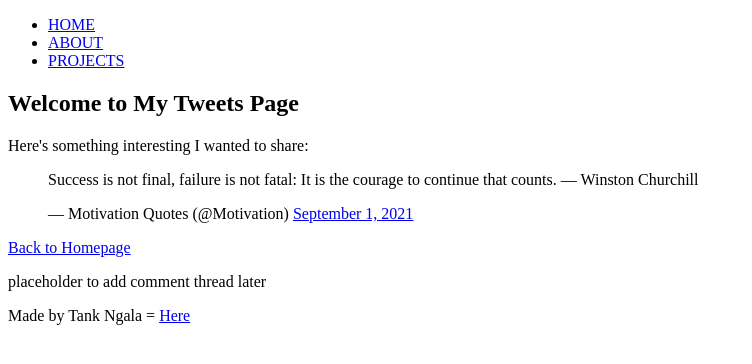
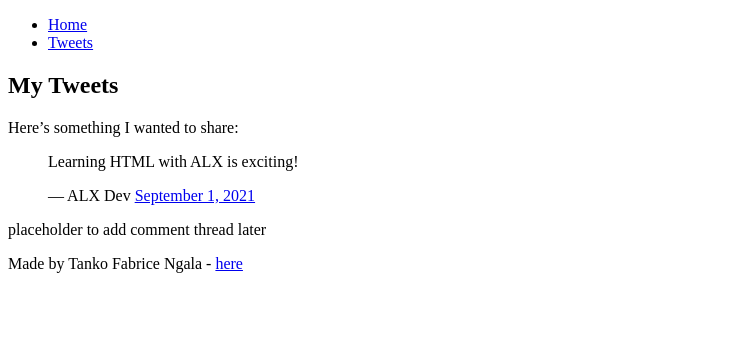
Before and after one commit to Tanko99/My_First_Portfolio, a plain HTML site: page html_basic/tweets.html in a window 1280 px wide. Shown: the whole page, without its empty margins (0-752 px from the left). Drawn offline with Linux system fonts and the light colour scheme.

Commit message:
Update tweets.html

```diff
--- a/html_basic/tweets.html
+++ b/html_basic/tweets.html
@@ -2,37 +2,43 @@
 <html lang="en">
 <head>
   <meta charset="UTF-8">
-  <title>My Tweets</title>
+  <title>Tweets – My First Portfolio</title>
 </head>
 <body>
+
+
   <header>
     <nav>
       <ul>
-        <li><a href="home page">HOME</a></li>
-        <li><a href="about me">ABOUT</a></li>
-        <li><a href="projects">PROJECTS</a></li>
+        <li><a href="index.html">Home</a></li>
+        <li><a href="tweets.html">Tweets</a></li>
       </ul>
     </nav>
   </header>
+
+  <!-- MAIN CONTENT -->
   <main>
+
     <article>
-     <h1>Welcome to My Tweets Page</h1>
-  <p>Here's something interesting I wanted to share:</p>
+      <h1>My Tweets</h1>
+      <p>Here’s something I wanted to share:</p>
+
       <blockquote class="twitter-tweet">
-    <p lang="en" dir="ltr">Success is not final, failure is not fatal: It is the courage to continue that counts. — Winston Churchill</p>&mdash; Motivation Quotes (@Motivation)
+        <p lang="en" dir="ltr">Learning HTML with ALX is exciting!</p>&mdash; ALX Dev
         <a href="https://twitter.com/Motivation/status/1432712268709128197?ref_src=twsrc%5Etfw">September 1, 2021</a>
       </blockquote>
       <script async src="https://platform.twitter.com/widgets.js" charset="utf-8"></script>
+    </article>
 
-  <p><a href="index.html">Back to Homepage</a></p>
-  </article>
+
     <aside>
       <p>placeholder to add comment thread later</p>
     </aside>
+  </main>
 
-</main>
+
   <footer>
-  <p>Made by Tank Ngala = <a href="https://github.com/Tanko9" target="_blank">Here</a></p>
+    <p>Made by Tanko Fabrice Ngala - <a href="https://github.com/Tanko99" target="_blank">here</a></p>
   </footer>
 
 </body>
```
Lines whose indentation alone changed are shown as unchanged.
